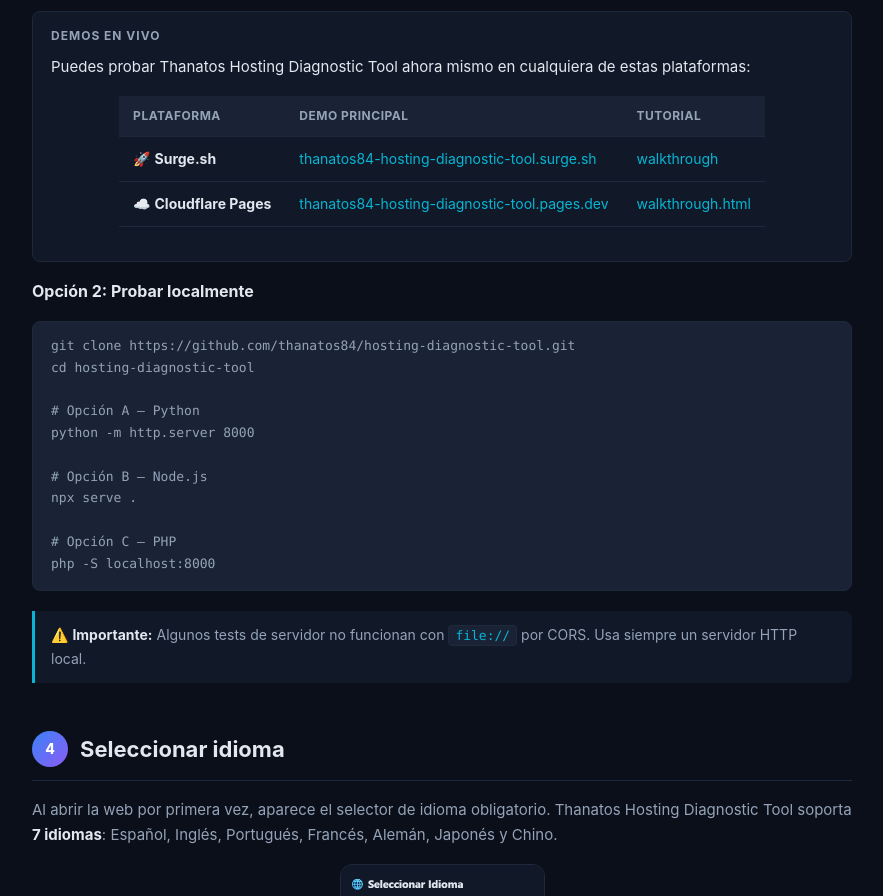
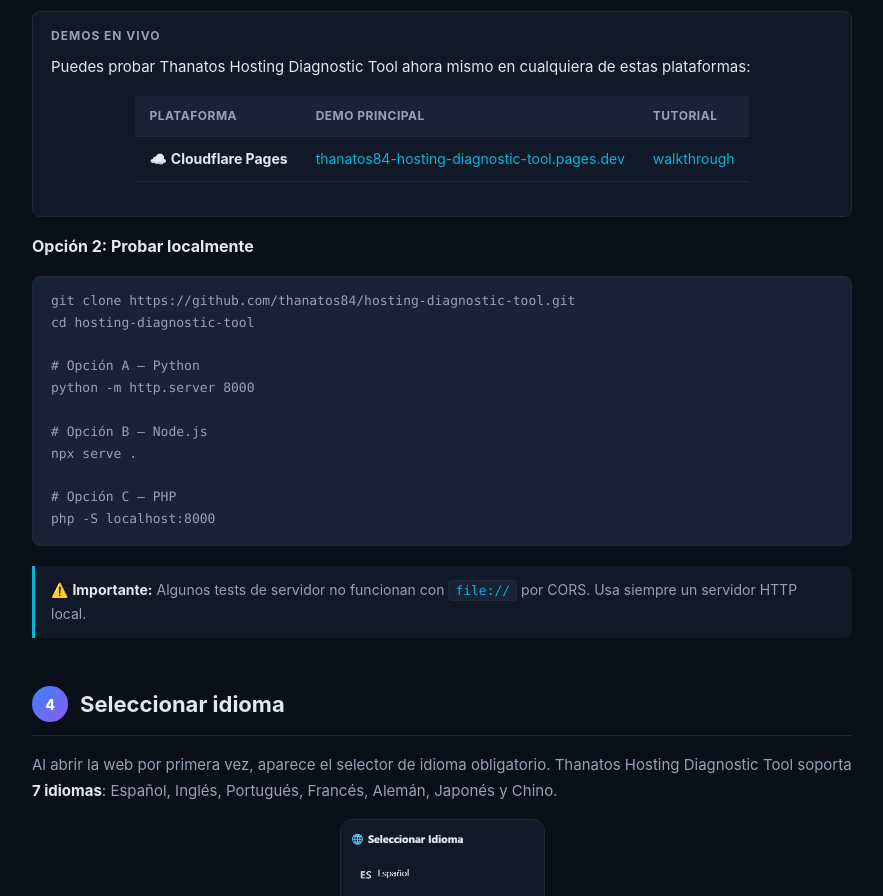
Before and after one commit to thanatos84/hosting-diagnostic-tool, a plain HTML site: page walkthrough.html in a window 1280 px wide. Shown: the part 1860-2756 px from the top of the page, without its empty margins (198-1081 px from the left). Drawn offline with Linux system fonts and the light colour scheme.

Commit message:
fix(docs): eliminar fila de Surge.sh de tablas en WALKTHROUGH.md y walkthrough.html
- Solo Cloudflare Pages en tabla de demos y tutorial
- URL de tutorial unificada a https://.../walkthrough (sin .html)

```diff
--- a/walkthrough.html
+++ b/walkthrough.html
@@ -240,14 +240,9 @@
       <table>
         <tr><th>Plataforma</th><th>Demo principal</th><th>Tutorial</th></tr>
         <tr>
-          <td>🚀 <strong>Surge.sh</strong></td>
-          <td><a href="http://thanatos84-hosting-diagnostic-tool.surge.sh/" target="_blank">thanatos84-hosting-diagnostic-tool.surge.sh</a></td>
+          <td>☁️ <strong>Cloudflare Pages</strong></td>
+          <td><a href="https://thanatos84-hosting-diagnostic-tool.pages.dev/" target="_blank">thanatos84-hosting-diagnostic-tool.pages.dev</a></td>
           <td><a href="https://thanatos84-hosting-diagnostic-tool.pages.dev/walkthrough" target="_blank">walkthrough</a></td>
-        </tr>
-        <tr>
-          <td>☁️ <strong>Cloudflare Pages</strong></td>
-          <td><a href="http://thanatos84-hosting-diagnostic-tool.pages.dev/" target="_blank">thanatos84-hosting-diagnostic-tool.pages.dev</a></td>
-          <td><a href="http://thanatos84-hosting-diagnostic-tool.pages.dev/walkthrough.html" target="_blank">walkthrough.html</a></td>
         </tr>
       </table>
     </div>
```
Also changed, not shown: 1 other file.
